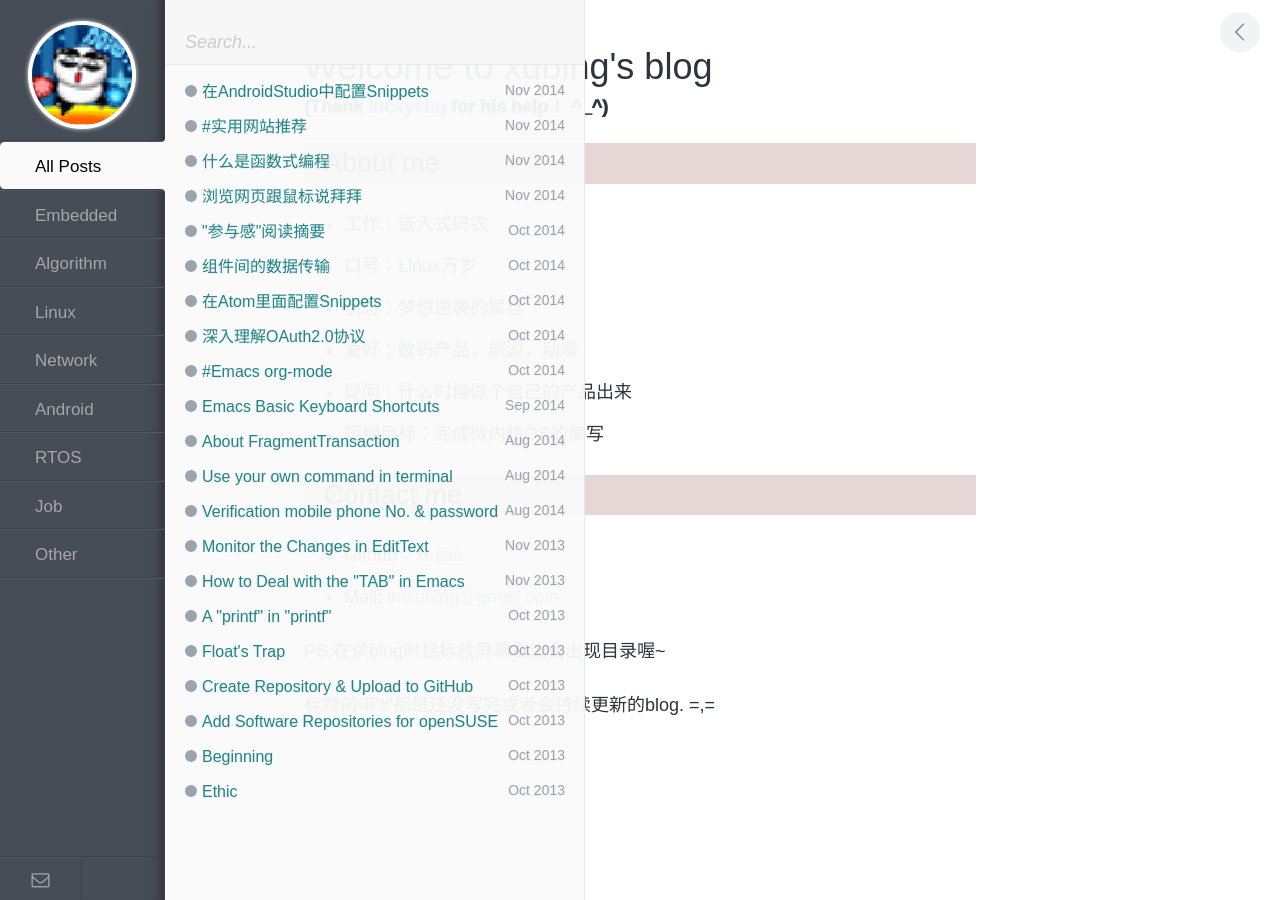
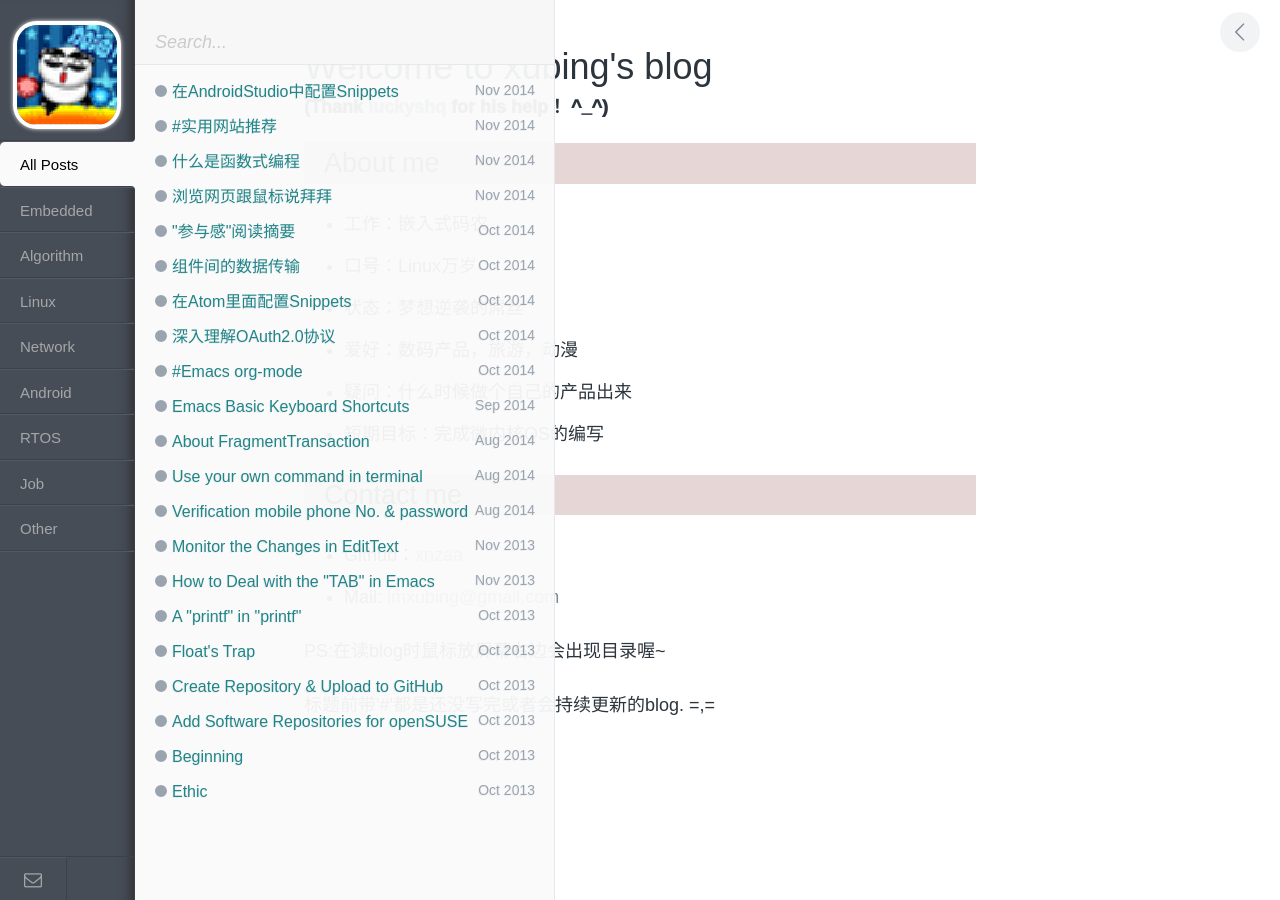
Before and after one commit to xnzaa/xnzaa.github.io, a Jekyll site: the page built from index.html, in a window 1280 px wide. Built offline with Jekyll 4.4.1, drawn with Linux system fonts in a browser that asks for light colours; comment, search, counter and statistics services are not loaded.

Commit message:
change index

```diff
--- a/assets/css/style.css
+++ b/assets/css/style.css
@@ -91,7 +91,7 @@ a {
    Tags
 \*---------------------------------*/
 #tags {
-  width: 165px;
+  width: 135px;
   height: 100%;
   background: #474d57;
   border-right: 1px solid #3c4149;
@@ -112,7 +112,7 @@ a {
   height: 100px;
   margin: 25px auto 15px;
   background: url(/assets/img/avatar.png);
-  border-radius: 50%;
+  border-radius: 20%;
   box-shadow: 0 0 0px 4px white, 0 0 4px 4px #eee;
   overflow: hidden;
   display: block; }
@@ -132,13 +132,13 @@ a {
 #tags__ul {
   margin: 0;
   padding: 0;
-  font-size: 17px;
+  font-size: 15px;
   border-top: 1px solid #3c4149;
   border-bottom: 1px solid #525965;
   list-style: none; }
 
 .tags__li {
-  padding: 12px 35px 9px;
+  padding: 12px 20px 9px;
   border-top: 1px solid #525965;
   border-bottom: 1px solid #3c4149;
   cursor: pointer; }
```
